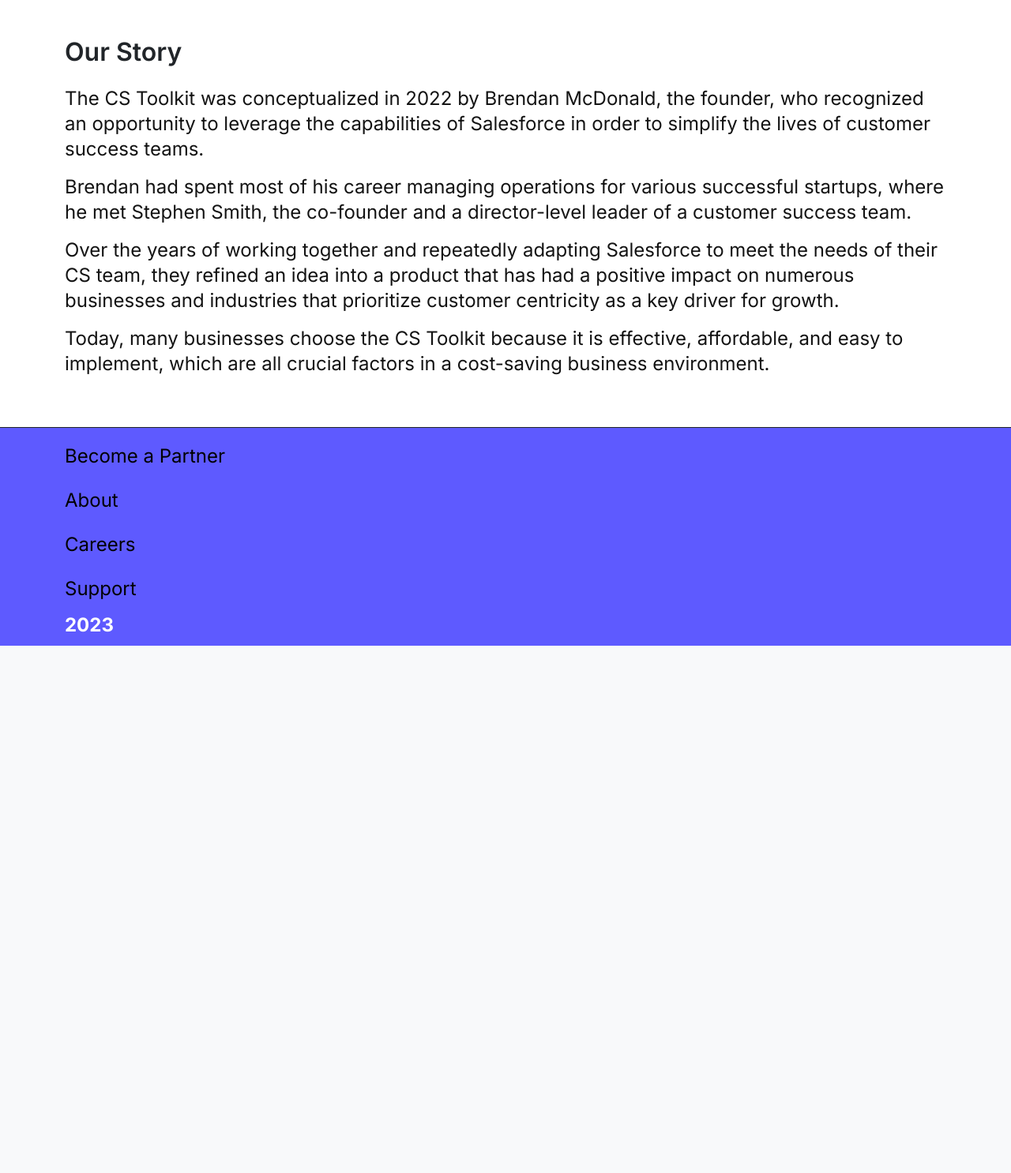
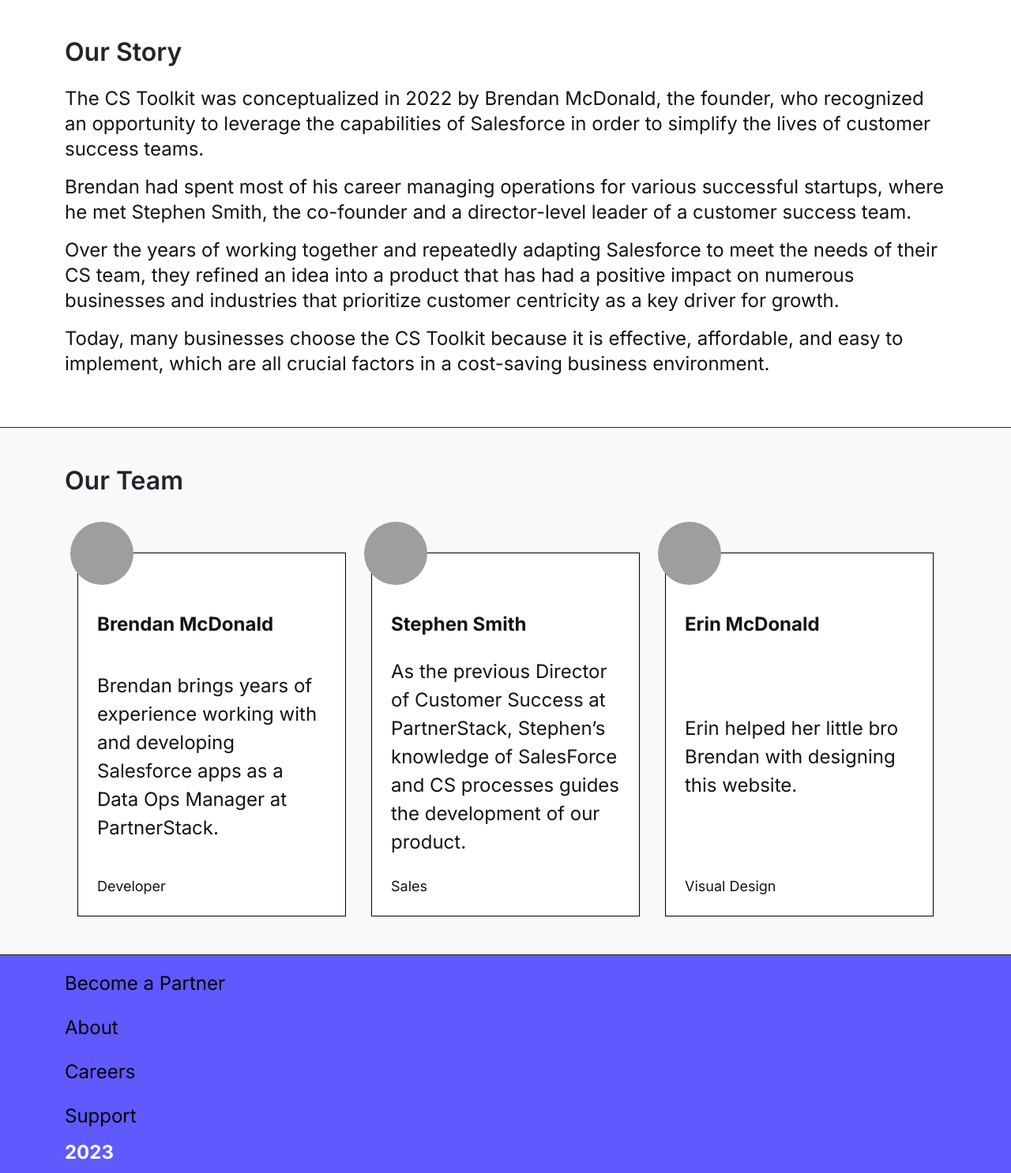
Before and after one commit to wbmcdonald4/cstoolkit, a Flask app: page /about in a window 1280 px wide. Shown: the part 354-1840 px from the top of the page at 79% size. Before the commit the page ends 1172 px from the top, so only its background shows below. Run offline with Flask 3, Linux system fonts and the light colour scheme; some libraries are stand-ins or nearby versions; grey boxes are pictures that could not be loaded.

Commit message:
add our team section

```diff
--- /dev/null
+++ b/src/templates/components/about/team-section.html
@@ -0,0 +1,45 @@
+<h2 class="mb-4 h2-header-class text-center text-lg-start">Our Team</h2>
+<div class="d-flex flex-column flex-lg-row justify-content-lg-between">
+  <div class="col-lg-4 pt-5 px-3 mb-4 mb-lg-0 text-center text-lg-start">
+    <div class="box-class">
+      <img src="{{ url_for('static', filename='images/team_thumbnails/brendan.svg') }}" class="thumbnail-image" alt="Description of the image">
+      <div class="box-class-content mt-5">
+        <strong>Brendan McDonald</strong>
+      </div>
+      <div class="box-class-content">
+        Brendan brings years of experience working with and developing Salesforce apps as a Data Ops Manager at PartnerStack.
+      </div>
+      <div class="box-class-content-footer">
+        Developer
+      </div>
+    </div>
+  </div>
+  <div class="col-lg-4 pt-5 px-3 mb-4 mb-lg-0 text-center text-lg-start">
+    <div class="box-class">
+      <img src="{{ url_for('static', filename='images/team_thumbnails/stephen.svg') }}" class="thumbnail-image" alt="Description of the image">
+      <div class="box-class-content mt-5">
+        <strong>Stephen Smith</strong>
+      </div>
+      <div class="box-class-content">
+        As the previous Director of Customer Success at PartnerStack, Stephen’s knowledge of SalesForce and CS processes guides the development of our product.
+      </div>
+      <div class="box-class-content-footer">
+        Sales
+      </div>
+    </div>
+  </div>
+  <div class="col-lg-4 pt-5 px-3 mb-4 mb-lg-0 text-center text-lg-start">
+    <div class="box-class">
+      <img src="{{ url_for('static', filename='images/team_thumbnails/erin.svg') }}" class="thumbnail-image" alt="Description of the image">
+      <div class="box-class-content mt-5">
+        <strong>Erin McDonald</strong>
+      </div>
+      <div class="box-class-content">
+        Erin helped her little bro Brendan with designing this website.
+      </div>
+      <div class="box-class-content-footer">
+        Visual Design
+      </div>
+    </div>
+  </div>
+</div>
--- a/src/templates/components/home/testimonials.section.html
+++ b/src/templates/components/home/testimonials.section.html
@@ -2,7 +2,7 @@
 <div class="d-flex flex-column flex-lg-row justify-content-lg-between">
   <div class="col-lg-4 pt-5 px-3 mb-4 mb-lg-0 text-center text-lg-start">
     <div class="box-class">
-      <img src="{{ url_for('static', filename='images/user_thumbnails/fantazscores-user.png') }}" class="thumbnail-image" alt="Description of the image">
+      <img src="{{ url_for('static', filename='images/user_thumbnails/fantazscores-user.svg') }}" class="thumbnail-image" alt="Description of the image">
       <div class="box-class-content mt-4 pt-1">
         This tool is a no brainer for any growing company that has invested in Salesforce.
       </div>
@@ -13,7 +13,7 @@
   </div>
   <div class="col-lg-4 pt-5 px-3 mb-4 mb-lg-0 text-center text-lg-start">
     <div class="box-class">
-      <img src="{{ url_for('static', filename='images/user_thumbnails/fittes-user.png') }}" class="thumbnail-image" alt="Description of the image">
+      <img src="{{ url_for('static', filename='images/user_thumbnails/fittes-user.svg') }}" class="thumbnail-image" alt="Description of the image">
       <div class="box-class-content mt-4 pt-1">
         We want to keep everything in Salesforce, so this was a better option than doing another integration.
       </div>
@@ -24,7 +24,7 @@
   </div>
   <div class="col-lg-4 pt-5 px-3 mb-4 mb-lg-0 text-center text-lg-start">
     <div class="box-class">
-      <img src="{{ url_for('static', filename='images/user_thumbnails/partnerstack-user.png') }}" class="thumbnail-image" alt="Description of the image">
+      <img src="{{ url_for('static', filename='images/user_thumbnails/partnerstack-user.svg') }}" class="thumbnail-image" alt="Description of the image">
       <div class="box-class-content mt-4 pt-1">
         This tool is well designed and keeps things simple. Time and money are important now more than ever.
       </div>
--- a/src/templates/main/about.html
+++ b/src/templates/main/about.html
@@ -15,5 +15,12 @@
       </div>
     </div>
   </div>
+  <div class="bg-light section-border">
+    <div class="container py-5">
+      <div class="row">
+        {% include 'components/about/team-section.html' %}
+      </div>
+    </div>
+  </div>
 </div>
 {% endblock content %}
```
Also changed, not shown: src/static/images/team_thumbnails/brendan.svg (added), src/static/images/team_thumbnails/erin.svg (added), src/static/images/team_thumbnails/stephen.svg (added), src/static/images/user_thumbnails/fantazscores-user.png (deleted), src/static/images/user_thumbnails/fantazscores-user.svg (added), src/static/images/user_thumbnails/fittes-user.png (deleted), src/static/images/user_thumbnails/fittes-user.svg (added), src/static/images/user_thumbnails/partnerstack-user.png (deleted), src/static/images/user_thumbnails/partnerstack-user.svg (added).
